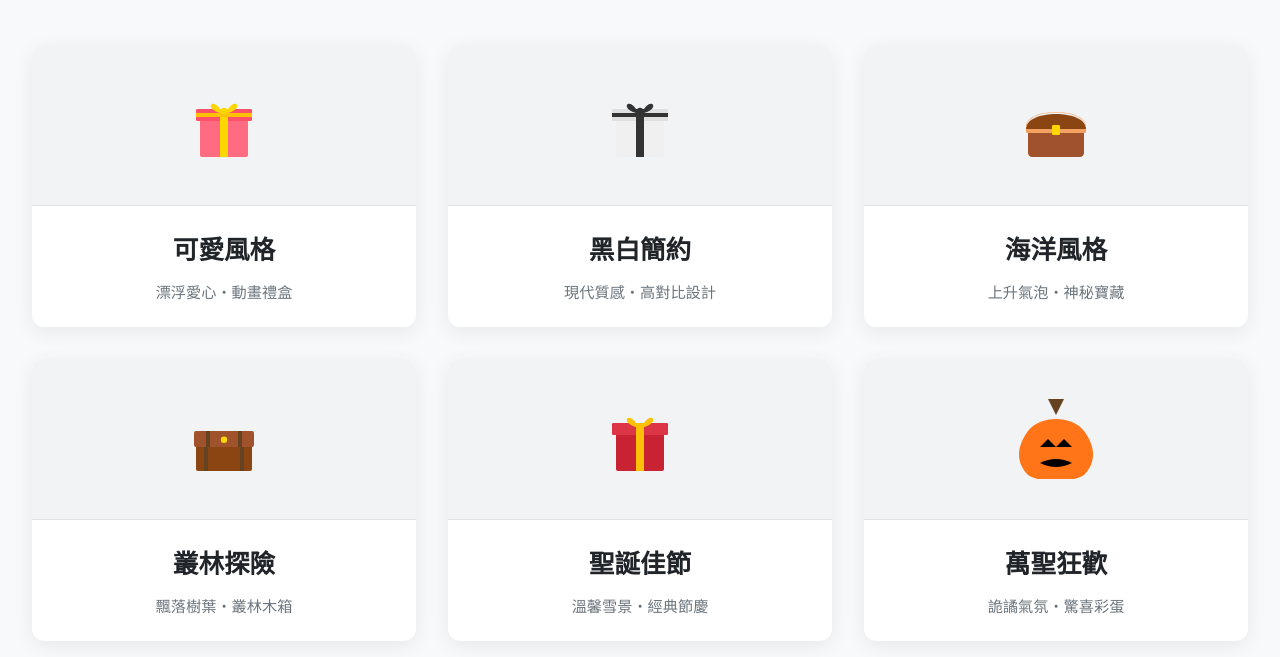
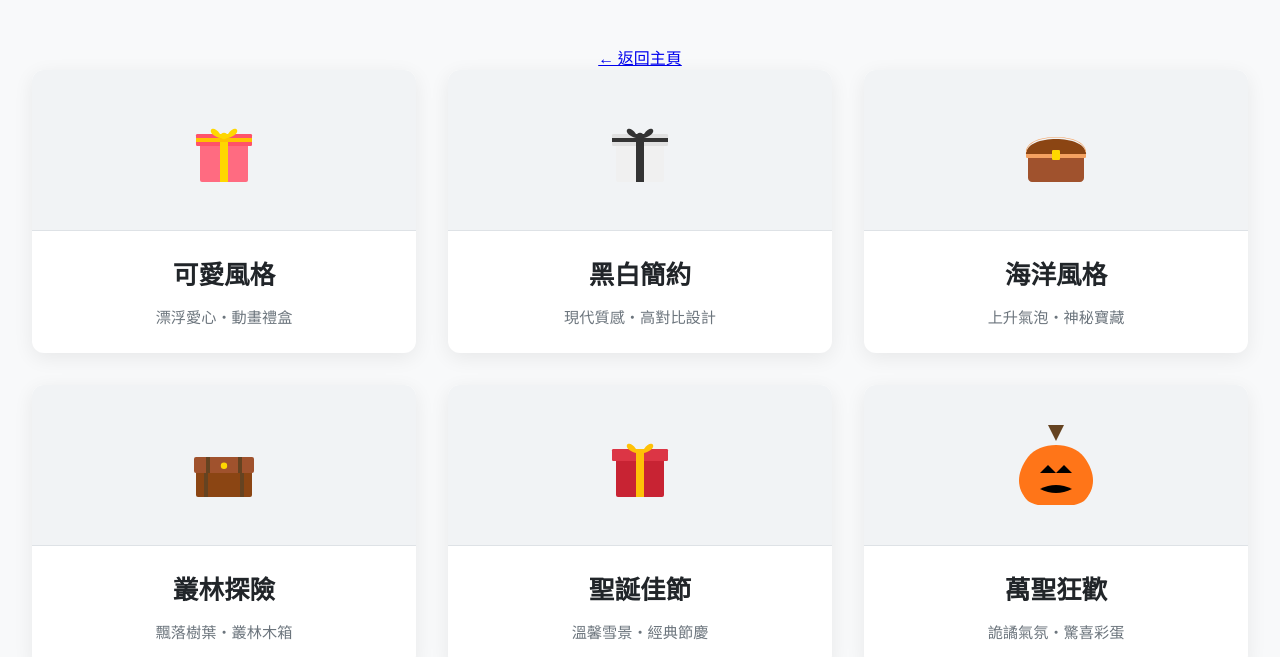
Before and after one commit to 878787ya/dddpcreate_main, a plain HTML site: page blessing/index.html in a window 1280 px wide. Shown: the part 143-800 px from the top of the page. Drawn offline with Linux system fonts and the light colour scheme.

Commit message:
Update index.html

```diff
--- a/blessing/index.html
+++ b/blessing/index.html
@@ -147,7 +147,18 @@
         <h1>數位賀卡<span>風格展示</span></h1>
         <p>點擊下方卡片，預覽您喜愛的互動賀卡設計</p>
     </header>
+    <!-- ... 這裡是 header 和 nav ... -->
+    <nav class="nav">
+        <!-- ... 導覽列連結 ... -->
+    </nav>
 
+    <!-- ===== 新增的返回主頁連結 ===== -->
+    <div class="container">
+        <div class="back-link-wrapper">
+            <a href="/" class="back-link">← 返回主頁</a>
+        </div>
+    </div>
+    <!-- ============================= -->
     <main class="style-grid">
 
         <a href="/style/cute/" class="style-card">
```
